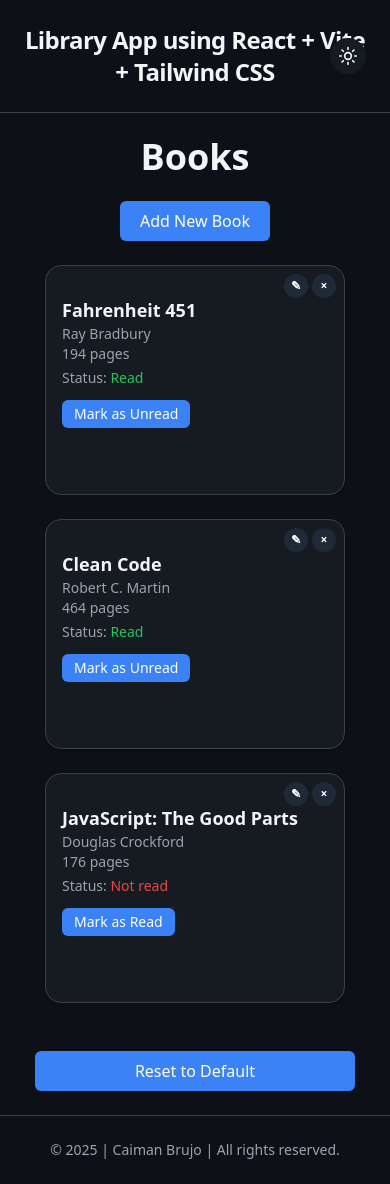
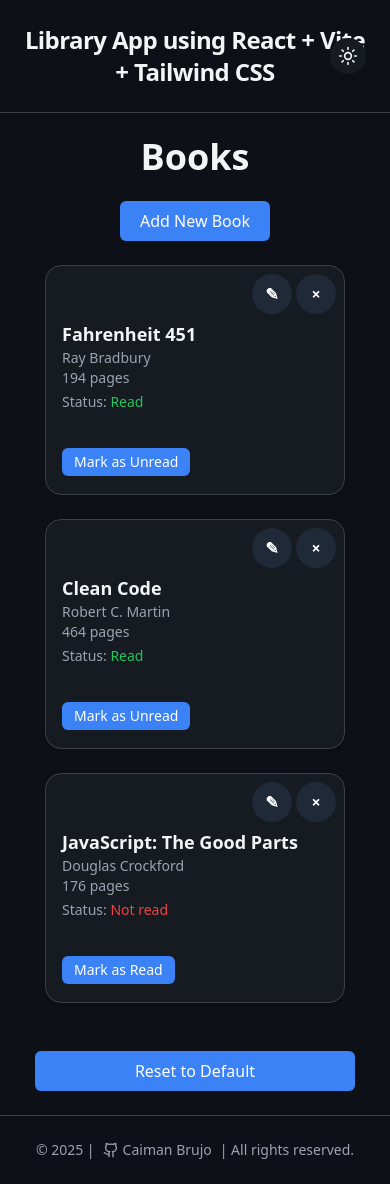
Before and after one commit to CaimanBrujo/library-app, a React (Vite) app: page / in a window 390 px wide. Built offline with nearby package versions, Linux system fonts and the light colour scheme.

Commit message:
style: improve mobile visibility and add GitHub icon with Lucide

```diff
--- a/src/components/BookCard.tsx
+++ b/src/components/BookCard.tsx
@@ -31,21 +31,21 @@ export default function BookCard({ book, dispatch }: Props) {
       <div className="absolute top-2 right-2 flex gap-1">
         <button
           onClick={() => setIsEditing(true)}
-          className="text-xs font-bold text-[color:var(--color-text)] dark:text-white bg-[color:var(--color-surface-300)] hover:bg-[color:var(--color-surface-400)] rounded-full w-6 h-6 flex items-center justify-center transition"
+          className="text-m font-bold text-[color:var(--color-text)] dark:text-white bg-[color:var(--color-surface-300)] hover:bg-[color:var(--color-surface-400)] rounded-full w-10 h-10 flex items-center justify-center transition"
           aria-label="Edit book"
         >
           ✎
         </button>
         <button
           onClick={() => dispatch({ type: 'REMOVE_BOOK', payload: book.id })}
-          className="text-xs font-bold text-[color:var(--color-text)] dark:text-white bg-[color:var(--color-surface-300)] hover:bg-[color:var(--color-surface-400)] rounded-full w-6 h-6 flex items-center justify-center transition"
+          className="text-m font-bold text-[color:var(--color-text)] dark:text-white bg-[color:var(--color-surface-300)] hover:bg-[color:var(--color-surface-400)] rounded-full w-10 h-10 flex items-center justify-center transition"
           aria-label="Remove book"
         >
           ×
         </button>
       </div>
 
-      <div>
+      <div className="py-6">
         <h2 className="text-title text-lg font-semibold">{book.title}</h2>
         <p className="text-subtitle text-sm">{book.author}</p>
         <p className="text-subtitle text-sm">{book.pages} pages</p>
--- a/src/components/BookEdit.tsx
+++ b/src/components/BookEdit.tsx
@@ -34,21 +34,21 @@ export default function BookEdit({ book, dispatch, onClose }: Props) {
         type="text"
         value={title}
         onChange={(e) => setTitle(e.target.value)}
-        className="w-full px-3 py-2 rounded-md bg-surface-300 text-title placeholder-muted border border-border focus:outline-none focus:ring-2 focus:ring-button-hover"
+        className="w-full px-3 py-1 rounded-md bg-surface-300 text-title placeholder-muted border border-border focus:outline-none focus:ring-2 focus:ring-button-hover"
         placeholder="Title"
       />
       <input
         type="text"
         value={author}
         onChange={(e) => setAuthor(e.target.value)}
-        className="w-full px-3 py-2 rounded-md bg-surface-300 text-title placeholder-muted border border-border focus:outline-none focus:ring-2 focus:ring-button-hover"
+        className="w-full px-3 py-1 rounded-md bg-surface-300 text-title placeholder-muted border border-border focus:outline-none focus:ring-2 focus:ring-button-hover"
         placeholder="Author"
       />
       <input
         type="number"
         value={pages}
         onChange={(e) => setPages(e.target.value)}
-        className="w-full px-3 py-2 rounded-md bg-surface-300 text-title placeholder-muted border border-border focus:outline-none focus:ring-2 focus:ring-button-hover"
+        className="w-full px-3 py-1 rounded-md bg-surface-300 text-title placeholder-muted border border-border focus:outline-none focus:ring-2 focus:ring-button-hover"
         placeholder="Pages"
       />
       <label className="flex items-center gap-2 text-sm text-subtitle">
--- a/src/components/Footer.tsx
+++ b/src/components/Footer.tsx
@@ -1,8 +1,20 @@
+import { Github } from 'lucide-react'
+
 export default function Footer() {
   return (
     <footer className="w-full bg-background text-muted py-6 px-6 border-t border-border mt-auto">
-      <p className="text-sm text-center">
-        © {new Date().getFullYear()} | Caiman Brujo | All rights reserved.
+      <p className="text-sm text-center flex items-center justify-center gap-2">
+        © {new Date().getFullYear()} |{' '}
+        <a
+          href="https://github.com/CaimanBrujo"
+          target="_blank"
+          rel="noopener noreferrer"
+          className="inline-flex items-center gap-1 hover:text-title text-muted"
+        >
+          <Github className="w-4 h-4 text-muted" />
+          Caiman Brujo
+        </a>{' '}
+        | All rights reserved.
       </p>
     </footer>
   )
```
